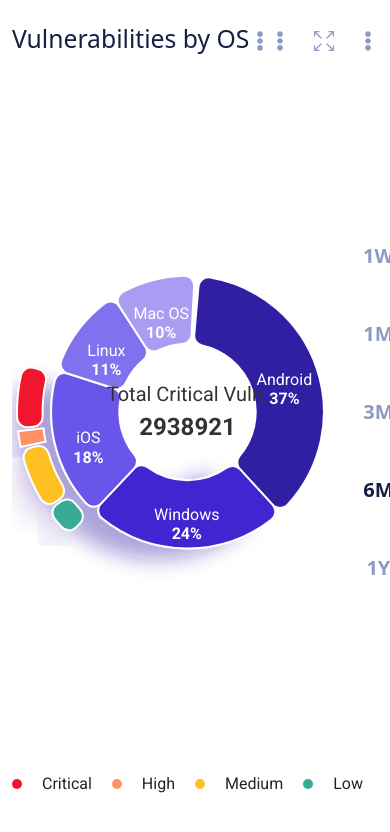
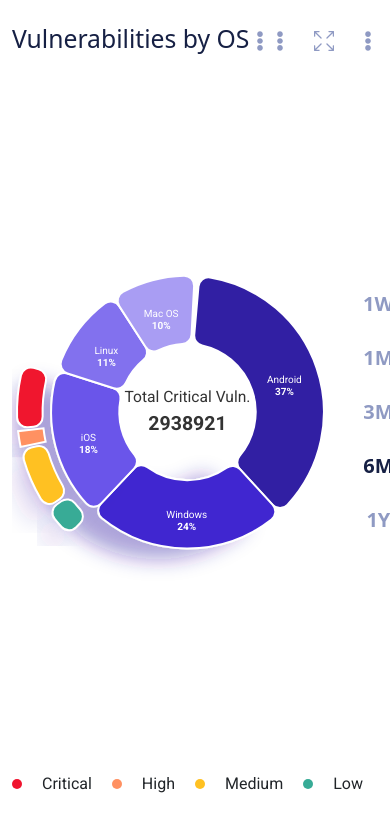
Before and after one commit to seval2016/PieChart, a React (Vite) app: page / in a window 390 px wide. Shown: the top 832 px of the page. Built offline with nearby package versions, Linux system fonts and the light colour scheme.

Commit message:
responsive design

```diff
--- a/src/components/PieChart/Chart.jsx
+++ b/src/components/PieChart/Chart.jsx
@@ -25,6 +25,10 @@ const renderCustomizedLabel = ({
   const x = cx + radius * Math.cos(-midAngle * RADIAN);
   const y = cy + radius * Math.sin(-midAngle * RADIAN);
 
+  // Responsive font size calculation
+  const screenWidth = window.innerWidth;
+  const fontSize = screenWidth > 768 ? '16px' : screenWidth > 480 ? '12px' : '10px';
+
   return (
     <text
       x={x}
@@ -32,7 +36,7 @@ const renderCustomizedLabel = ({
       fill="white"
       textAnchor="middle"
       dominantBaseline="central"
-      style={{ fontSize: "16px" }}
+      style={{ fontSize }}
     >
       <tspan x={x} dy="0em">{data[index].name}</tspan>
       <tspan x={x} dy="1.2em" fontWeight={"bold"}>{`${data[index].value}%`}</tspan>
--- a/src/components/PieChart/PieChart.css
+++ b/src/components/PieChart/PieChart.css
@@ -25,13 +25,13 @@
   left: 50%;
   transform: translate(-50%, -50%);
   text-align: center;
-  font-size: 20px;
+  font-size: 1.5vw;
   color: #333;
   font-weight: normal;
 }
 
 .center-text-value {
-  font-size: 24px;
+  font-size: 2vw;
   font-weight: bold;
 }
 
@@ -50,3 +50,24 @@
   height: 700px;
   z-index: 3;
 }
+
+/* Media queries for responsiveness */
+@media (max-width: 768px) {
+  .center-text {
+    font-size: 3vw; /* Adjust font size for smaller screens */
+  }
+
+  .center-text-value {
+    font-size: 4vw; /* Adjust font size for smaller screens */
+  }
+}
+
+@media (max-width: 480px) {
+  .center-text {
+    font-size: 4vw; /* Adjust font size for very small screens */
+  }
+
+  .center-text-value {
+    font-size: 5vw; /* Adjust font size for very small screens */
+  }
+}
--- a/src/components/PieChartSidebar.jsx
+++ b/src/components/PieChartSidebar.jsx
@@ -3,7 +3,7 @@ import React from 'react'
 const ChartSidebar = () => {
   return (
     <div>
-      <div className="chart-sidebar d-flex flex-column justify-content-center align-items-center h-100 gap-5 fs-5" style={{color:"#8F9AC3",fontWeight:"600"}}>
+      <div className="chart-sidebar d-flex flex-column justify-content-center align-items-center h-100 gap-4  fs-5" style={{color:"#8F9AC3",fontWeight:"600"}}>
             <span className="chart-sidebar-item">1W</span>
             <span className="chart-sidebar-item">1M</span>
             <span className="chart-sidebar-item">3M</span>
```
Lines whose indentation alone changed are shown as unchanged.
